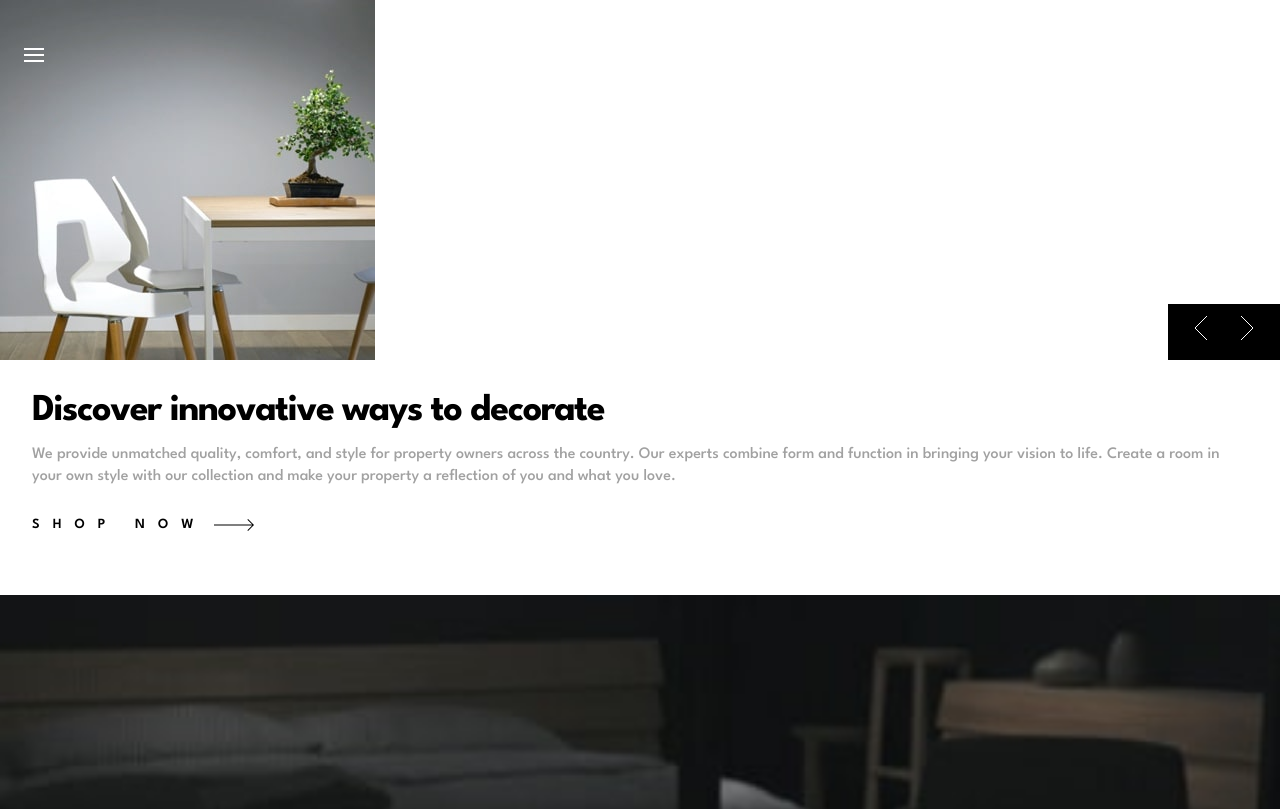
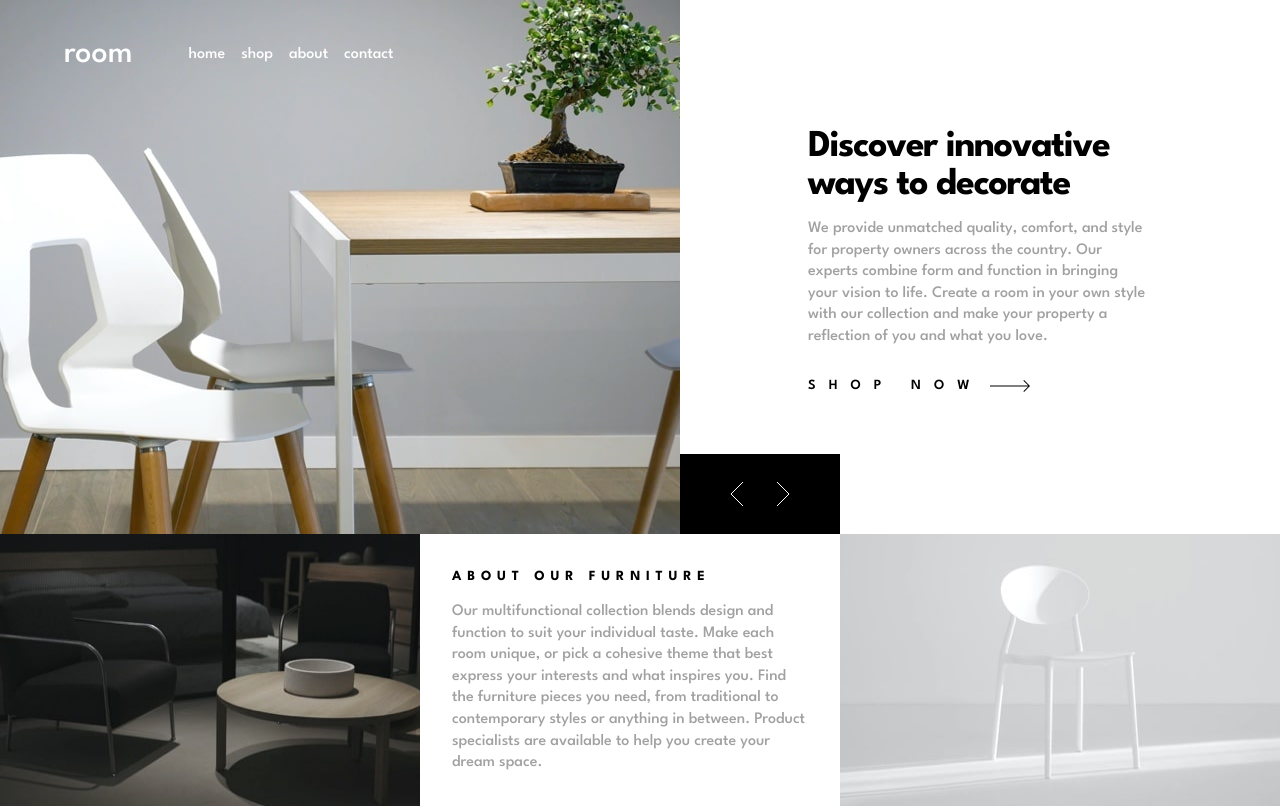
Before and after one commit to jdnCreations/room-homepage, a plain HTML site: page index.html in a window 1280 px wide. Shown: the top 809 px of the page. Drawn offline with Linux system fonts and the light colour scheme.

Commit message:
style desktop layout

```diff
--- a/index.html
+++ b/index.html
@@ -35,7 +35,11 @@
         </ul>
       </div>
     </nav>
+  </header>
 
+  <main>
+    <div class="top">
+      <div class="first">
         <div class="slider-arrows">
           <button>
             <svg width="14" height="24" xmlns="http://www.w3.org/2000/svg"><path d="M13 0L1 12l12 12" stroke="#FFF" fill="none" fill-rule="evenodd"/></svg>
@@ -44,9 +48,7 @@
             <svg width="14" height="24" xmlns="http://www.w3.org/2000/svg"><path d="M1 0l12 12L1 24" stroke="#FFF" fill="none" fill-rule="evenodd"/></svg>
           </button>
         </div>
-  </header>
-
-  <main>
+      </div>
       <div class="slide page-1">
         <h1>Discover innovative ways to decorate</h1>
         <p>
@@ -59,6 +61,27 @@
           <svg width="40" height="12" xmlns="http://www.w3.org/2000/svg"><path d="M34.05 0l5.481 5.527h.008v.008L40 6l-.461.465v.063l-.062-.001L34.049 12l-.662-.668 4.765-4.805H0v-1h38.206l-4.82-4.86L34.05 0z" fill="#000" fill-rule="nonzero"/></svg>
         </button>
       </div>
+    </div>
+
+    <div class="about bottom">
+      <img src="./images/image-about-dark.jpg" alt="chairs around a coffee table">
+      <div>
+        <h2>About our furniture</h2>
+        <p>
+          Our multifunctional collection blends design and function to suit your individual taste.
+          Make each room unique, or pick a cohesive theme that best express your interests and what
+          inspires you. Find the furniture pieces you need, from traditional to contemporary styles
+          or anything in between. Product specialists are available to help you create your dream space.
+        </p>
+      </div>
+      <img src="./images/image-about-light.jpg" alt="white chair">
+    </div>
+  </main>
+
+  <div aria-hidden="true" id="cover"></div>
+
+</body>
+</html>
 
 <!-- <div class="slide">
   <h1>We are available all across the globe</h1>
@@ -82,21 +105,3 @@
   </p>
   <button>Shop now</button>
 </div> -->
-
-    <div class="about">
-      <img src="./images/image-about-dark.jpg" alt="chairs around a coffee table">
-      <div>
-        <h2>About our furniture</h2>
-        <p>
-          Our multifunctional collection blends design and function to suit your individual taste.
-          Make each room unique, or pick a cohesive theme that best express your interests and what
-          inspires you. Find the furniture pieces you need, from traditional to contemporary styles
-          or anything in between. Product specialists are available to help you create your dream space.
-        </p>
-      </div>
-      <img src="./images/image-about-light.jpg" alt="white chair">
-    </div>
-  </main>
-
-</body>
-</html>
--- a/input.scss
+++ b/input.scss
@@ -51,14 +51,14 @@ p {
   color: $dark-gray;
 }
 
-header {
+.first {
   background-image: url('./images/mobile-image-hero-1.jpg');
   height: 360px;
   max-width: 100vw;
   background-repeat: no-repeat;
-  background-size: contain;
+  background-position: bottom;
+  background-size: cover;
   position: relative;
-
 }
 
 nav {
@@ -69,7 +69,8 @@ nav {
   align-items: center;
   height: 110px;
   color: $white;
-  position: relative;
+  position: absolute;
+  z-index: 500;
 
   button {
     background-color: transparent;
@@ -132,6 +133,7 @@ ul {
   right: 0;
 
   button {
+    display: flex;
     background-color: transparent;
     border: none;
     padding: 0;
@@ -197,3 +199,99 @@ ul {
     width: 100%;
   }
 }
+
+#cover {
+  top: 0;
+  bottom: 0;
+  z-index: 50;
+  position: fixed;
+  display: none;
+  height: 100vh;
+  width: 100vw;
+  background-color: rgba(0, 0, 0, 0.5);
+}
+
+@media (min-width: 576px) {
+
+  .img {
+    max-height: 100%;
+  }
+
+  main {
+    display: flex;
+    flex-direction: column;
+  }
+
+  .first {
+    background-image: url('./images/desktop-image-hero-1.jpg');
+    display: flex;
+    background-color: $black;
+    background-size: cover;
+    width: 840px;
+    height: 100%;
+  }
+
+  .brand {
+    text-align: left;
+    display: block;
+    position: relative;
+    width: auto;
+  }
+
+  .hamburger {
+    display: none;
+  }
+
+  ul {
+    display: flex;
+    color: $white;
+    font-weight: 500;
+  }
+
+  .slide {
+    padding: 8rem;
+    max-width: 600px;
+  }
+
+  .slider-arrows {
+    height: 80px;
+    width: 160px;
+    right: -160px;
+  }
+
+  .top {
+    display: flex;
+    height: 534px;
+    width: 100vw;
+  }
+
+  .bottom {
+    display: flex;
+
+    div {
+      display: flex;
+      flex-direction: column;
+      justify-content: center;
+    }
+  }
+
+  nav {
+    padding-left: 4rem;
+    align-items: baseline;
+    justify-content: center;
+    gap: 2rem;
+
+    div {
+      position: relative;
+      display: flex;
+      background-color: transparent;
+
+
+
+      button {
+        display: none;
+        visibility: hidden;
+      }
+    }
+  }
+}
```
Also changed, not shown: output.css. Lines whose indentation alone changed are shown as unchanged.
